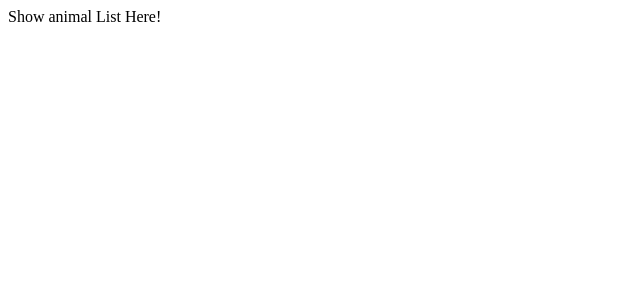
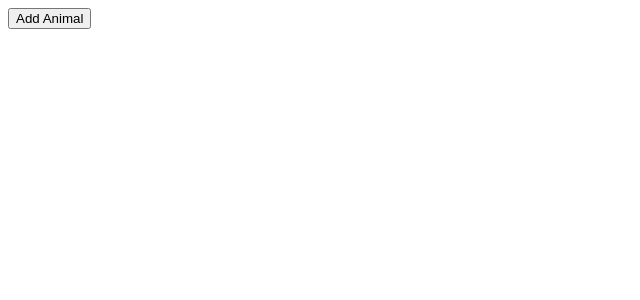
Before and after one commit to paudel54/ReactJS, a React (Create React App) app in the folder animals/: page / in a window 1280 px wide. Shown: the top 300 px of the page, without its empty margins (0-640 px from the left). Built offline with nearby package versions, Linux system fonts and the light colour scheme.

Commit message:
Events in React

```diff
--- a/animals/src/App.js
+++ b/animals/src/App.js
@@ -1,7 +1,14 @@
 //App.js
 function App() {
+    //arrow function auto returns when called!
+    //event handlesers
+    const handleClick = () => {
+        console.log('Button was Clicked!')
+    }
+
     return <div>
-        Show animal List Here!
+        {/* adding events named handleClick */}
+        <button onClick={handleClick}> Add Animal</button>
     </div>
 }
 
```
